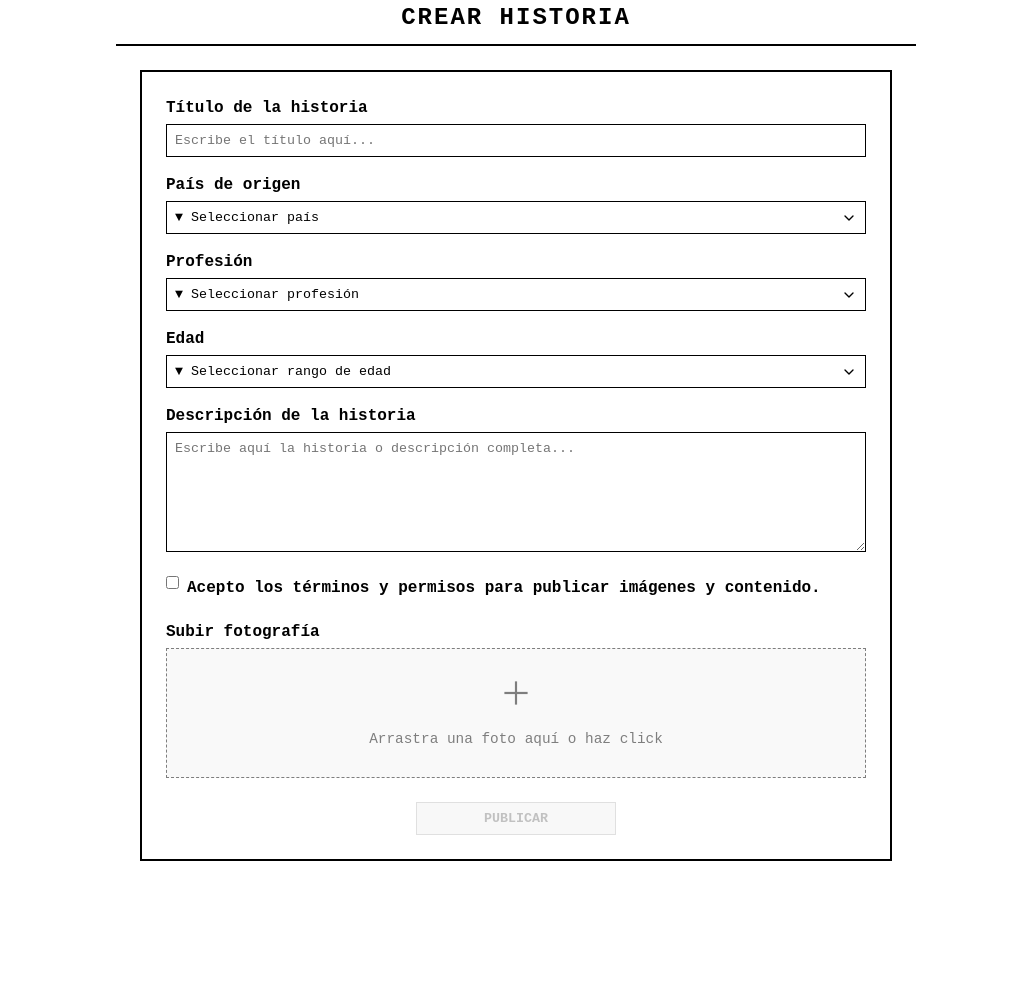
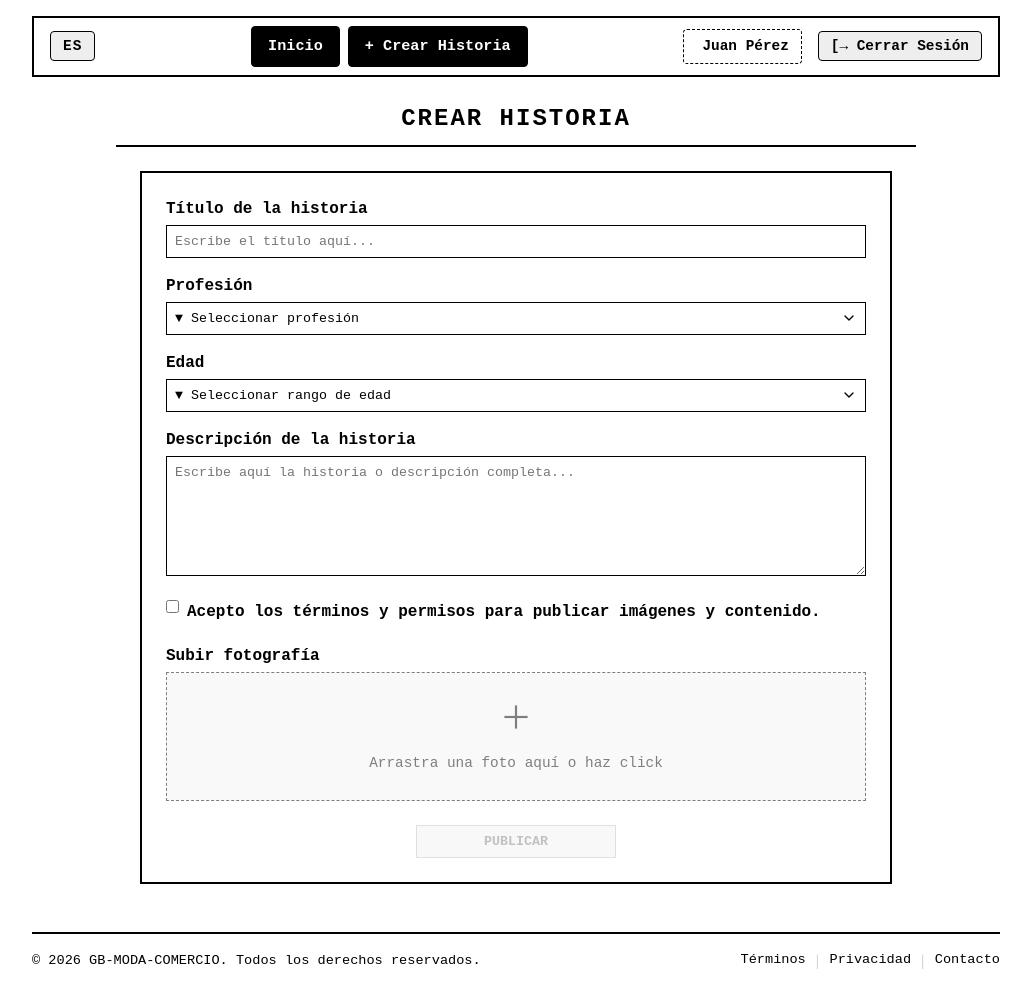
Before and after one commit to alvarezmarlen/GB-MODA-COMERCIO, a Vue app in the folder frontend/: page /create-story in a window 1280 px wide. Shown: the top 1002 px of the page, without its empty margins (124-1155 px from the left). Before the commit the page ends 885 px from the top, so only its background shows below. Built offline with nearby package versions, Linux system fonts and the light colour scheme.

Commit message:
base nav and footer

```diff
--- a/frontend/src/App.vue
+++ b/frontend/src/App.vue
@@ -1,13 +1,44 @@
 <template>
-  <div id="app">
-    <router-view />
+  <div id="app" class="app-layout">
+    <!-- Reusable Navbar: only shown for authenticated screens -->
+    <BaseNavbar v-if="showNavAndFooter" />
+
+    <!-- Main router view -->
+    <main class="app-main-content">
+      <router-view />
+    </main>
+
+    <!-- Reusable Footer: only shown for authenticated screens -->
+    <BaseFooter v-if="showNavAndFooter" />
   </div>
 </template>
 
 <script setup>
-// App content managed by router
+import { computed } from 'vue'
+import { useRoute } from 'vue-router'
+import BaseNavbar from './components/organisms/BaseNavbar.vue'
+import BaseFooter from './components/organisms/BaseFooter.vue'
+
+const route = useRoute()
+const showNavAndFooter = computed(() => {
+  // Nav and Footer are excluded on login and register screens
+  return route.name && route.name !== 'login' && route.name !== 'register'
+})
 </script>
 
 <style>
 @import './style.css';
+
+.app-layout {
+  display: flex;
+  flex-direction: column;
+  min-height: 100vh;
+  max-width: 1000px;
+  margin: 0 auto;
+  padding: var(--wf-spacing-md);
+}
+
+.app-main-content {
+  flex: 1 0 auto;
+}
 </style>
--- /dev/null
+++ b/frontend/src/components/organisms/BaseFooter.vue
@@ -0,0 +1,74 @@
+<template>
+  <footer class="base-footer">
+    <div class="footer-divider"></div>
+    <div class="footer-content">
+      <div class="copyright">
+        © 2026 GB-MODA-COMERCIO. Todos los derechos reservados.
+      </div>
+      <div class="footer-links">
+        <a href="#" class="footer-link">Términos</a>
+        <span class="divider">│</span>
+        <a href="#" class="footer-link">Privacidad</a>
+        <span class="divider">│</span>
+        <a href="#" class="footer-link">Contacto</a>
+      </div>
+    </div>
+  </footer>
+</template>
+
+<script setup>
+</script>
+
+<style scoped>
+.base-footer {
+  margin-top: var(--wf-spacing-lg);
+  padding-bottom: var(--wf-spacing-lg);
+  font-family: 'Courier New', Courier, monospace;
+}
+
+.footer-divider {
+  border-top: 2px solid var(--wf-border);
+  margin-bottom: var(--wf-spacing-md);
+  width: 100%;
+}
+
+.footer-content {
+  display: flex;
+  justify-content: space-between;
+  align-items: center;
+  font-size: 0.85rem;
+  color: var(--wf-text);
+  gap: var(--wf-spacing-md);
+}
+
+.footer-links {
+  display: flex;
+  align-items: center;
+  gap: 8px;
+}
+
+.footer-link {
+  color: var(--wf-text);
+  text-decoration: none;
+  border-bottom: 1px dashed transparent;
+  transition: all 0.2s ease;
+}
+
+.footer-link:hover {
+  border-bottom: 1px dashed var(--wf-border);
+}
+
+.divider {
+  color: var(--wf-placeholder);
+  font-size: 0.8rem;
+}
+
+/* Responsive design */
+@media (max-width: 600px) {
+  .footer-content {
+    flex-direction: column;
+    text-align: center;
+    gap: var(--wf-spacing-sm);
+  }
+}
+</style>
--- /dev/null
+++ b/frontend/src/components/organisms/BaseNavbar.vue
@@ -0,0 +1,164 @@
+<template>
+  <nav class="base-navbar">
+    <!-- Left: Language selector -->
+    <div class="navbar-left">
+      <button class="navbar-btn lang-btn" @click="toggleLanguage">
+         {{ currentLang }}
+      </button>
+    </div>
+
+    <!-- Center: Navigation Tabs -->
+    <div class="navbar-center">
+      <router-link to="/create-story" class="navbar-tab" active-class="active-tab">
+        Inicio
+      </router-link>
+      <router-link to="/create-story" class="navbar-tab" active-class="active-tab">
+        + Crear Historia
+      </router-link>
+    </div>
+
+    <!-- Right: Profile Indicator & Logout -->
+    <div class="navbar-right">
+      <div class="profile-info">
+        <span class="user-icon"></span>
+        <span class="username">{{ user.username || 'Usuario' }}</span>
+      </div>
+      <button class="navbar-btn logout-btn" @click="handleLogout">
+        <span class="logout-icon">[→</span> Cerrar Sesión
+      </button>
+    </div>
+  </nav>
+</template>
+
+<script setup>
+import { ref } from 'vue'
+import { useRouter } from 'vue-router'
+import { useAuthStore } from '../../composables/useAuthStore'
+
+const router = useRouter()
+const { user, logout } = useAuthStore()
+const currentLang = ref('ES')
+
+const toggleLanguage = () => {
+  currentLang.value = currentLang.value === 'ES' ? 'EN' : 'ES'
+  alert(`Idioma cambiado a: ${currentLang.value}`)
+}
+
+const handleLogout = () => {
+  logout()
+  alert('Sesión cerrada con éxito')
+  router.push('/login')
+}
+</script>
+
+<style scoped>
+.base-navbar {
+  display: flex;
+  justify-content: space-between;
+  align-items: center;
+  border: 2px solid var(--wf-border);
+  background-color: var(--wf-bg);
+  padding: var(--wf-spacing-sm) var(--wf-spacing-md);
+  margin-bottom: var(--wf-spacing-lg);
+  font-family: 'Courier New', Courier, monospace;
+}
+
+.navbar-left, .navbar-right {
+  display: flex;
+  align-items: center;
+  gap: var(--wf-spacing-md);
+}
+
+.navbar-center {
+  display: flex;
+  gap: var(--wf-spacing-sm);
+}
+
+/* Common button styling */
+.navbar-btn {
+  padding: 6px 12px;
+  border: 1px solid var(--wf-border);
+  background-color: var(--wf-button-bg);
+  color: var(--wf-text);
+  font-family: inherit;
+  font-weight: bold;
+  font-size: 0.9rem;
+  cursor: pointer;
+  border-radius: var(--wf-radius);
+  transition: all 0.2s ease;
+}
+
+.navbar-btn:hover {
+  background-color: var(--wf-button-hover);
+}
+
+.lang-btn {
+  letter-spacing: 1px;
+}
+
+/* Tabs styling */
+.navbar-tab {
+  padding: 8px 16px;
+  border: 1px solid transparent;
+  color: var(--wf-text);
+  text-decoration: none;
+  font-weight: bold;
+  font-size: 0.95rem;
+  border-radius: var(--wf-radius);
+  transition: all 0.2s ease;
+}
+
+.navbar-tab:hover {
+  background-color: var(--wf-button-bg);
+  border-color: var(--wf-border);
+}
+
+.active-tab {
+  background-color: var(--wf-border);
+  color: var(--wf-bg) !important;
+  border-color: var(--wf-border);
+}
+
+/* Profile indicator & logout */
+.profile-info {
+  display: flex;
+  align-items: center;
+  gap: 6px;
+  padding: 6px 12px;
+  border: 1px dashed var(--wf-border);
+  border-radius: var(--wf-radius);
+  font-size: 0.9rem;
+  font-weight: bold;
+}
+
+.user-icon {
+  font-size: 1.1rem;
+}
+
+.logout-btn {
+  border-color: var(--wf-border);
+}
+
+.logout-icon {
+  font-weight: bold;
+}
+
+/* Responsive adjustments */
+@media (max-width: 768px) {
+  .base-navbar {
+    flex-direction: column;
+    gap: var(--wf-spacing-sm);
+    align-items: stretch;
+    padding: var(--wf-spacing-md);
+  }
+
+  .navbar-left, .navbar-center, .navbar-right {
+    justify-content: center;
+    width: 100%;
+  }
+
+  .navbar-center {
+    margin: var(--wf-spacing-sm) 0;
+  }
+}
+</style>
--- a/frontend/src/components/organisms/CreateStoryForm.vue
+++ b/frontend/src/components/organisms/CreateStoryForm.vue
@@ -4,14 +4,6 @@
       <BaseInput
         v-model="formData.title"
         placeholder="Escribe el título aquí..."
-      />
-    </FormGroup>
-
-    <FormGroup label="País de origen">
-      <BaseSelect
-        v-model="formData.countryOrigin"
-        :options="countryOptions"
-        placeholder="▼ Seleccionar país"
       />
     </FormGroup>
 
@@ -71,14 +63,6 @@ const router = useRouter()
 const { setStory } = useStoryStore()
 const uploadedFiles = ref([])
 
-const countryOptions = [
-  { label: 'País Vasco', value: 'pais_vasco' },
-  { label: 'España', value: 'espana' },
-  { label: 'Marruecos', value: 'marruecos' },
-  { label: 'África', value: 'africa' },
-  { label: 'Otro', value: 'otro' }
-]
-
 const professionOptions = [
   { label: 'Casa', value: 'casa' },
   { label: 'Campo', value: 'campo' },
@@ -98,7 +82,6 @@ const ageOptions = [
 
 const { formData, handleSubmit } = useForm({
   title: '',
-  countryOrigin: '',
   profession: '',
   ageRange: '',
   description: '',
@@ -112,7 +95,6 @@ const handleFilesUpdate = (files) => {
 const isFormValid = computed(() => {
   return (
     formData.title.trim().length > 0 &&
-    formData.countryOrigin !== '' &&
     formData.profession !== '' &&
     formData.ageRange !== '' &&
     formData.description.trim().length > 0 &&
@@ -127,7 +109,6 @@ const onFormSubmit = () => {
 
     setStory({
       title: data.title,
-      countryOrigin: data.countryOrigin,
       profession: data.profession,
       ageRange: data.ageRange,
       description: data.description,
--- a/frontend/src/components/organisms/LoginForm.vue
+++ b/frontend/src/components/organisms/LoginForm.vue
@@ -21,8 +21,10 @@ import { useRouter } from 'vue-router'
 import FormField from '../molecules/FormField.vue'
 import BaseButton from '../atoms/BaseButton.vue'
 import { useForm } from '../../composables/useForm'
+import { useAuthStore } from '../../composables/useAuthStore'
 
 const router = useRouter()
+const { login } = useAuthStore()
 const { formData, handleSubmit } = useForm({
   username: '',
   password: ''
@@ -36,10 +38,12 @@ const isFormValid = computed(() => {
 
 const onFormSubmit = () => {
   handleSubmit((data) => {
+    const cleanUsername = data.username.trim()
     console.log('Login attempt with clean data:', {
       ...data,
-      username: data.username.trim()
+      username: cleanUsername
     })
+    login(cleanUsername)
     alert('Sesión iniciada con éxito')
     router.push('/create-story')
   })
--- a/frontend/src/components/organisms/RegisterForm.vue
+++ b/frontend/src/components/organisms/RegisterForm.vue
@@ -31,6 +31,7 @@
 </template>
 
 <script setup>
+import { computed } from 'vue'
 import { useRouter } from 'vue-router'
 import FormField from '../molecules/FormField.vue'
 import BaseButton from '../atoms/BaseButton.vue'
--- /dev/null
+++ b/frontend/src/composables/useAuthStore.js
@@ -0,0 +1,31 @@
+import { reactive, computed } from 'vue'
+
+const state = reactive({
+  user: {
+    username: 'Juan Pérez',
+    email: 'juan.perez@example.com'
+  },
+  isAuthenticated: true
+})
+
+export function useAuthStore() {
+  const user = computed(() => state.user)
+  const isAuthenticated = computed(() => state.isAuthenticated)
+
+  const login = (username) => {
+    state.user.username = username || 'Juan Pérez'
+    state.isAuthenticated = true
+  }
+
+  const logout = () => {
+    state.user.username = ''
+    state.isAuthenticated = false
+  }
+
+  return {
+    user,
+    isAuthenticated,
+    login,
+    logout
+  }
+}
```
